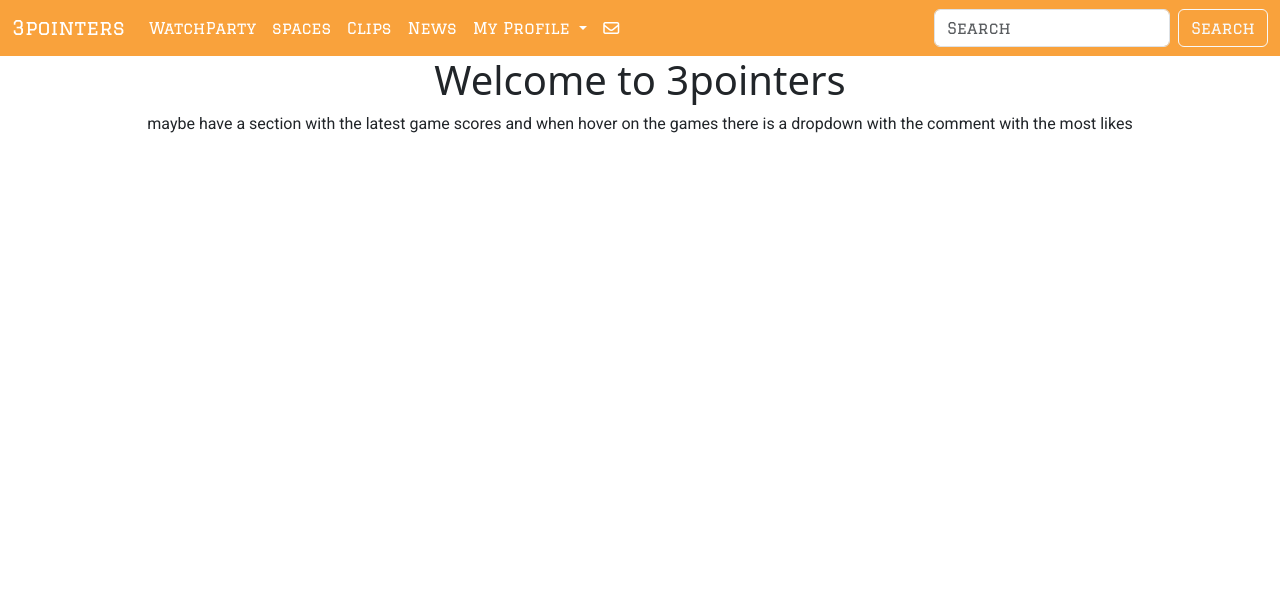
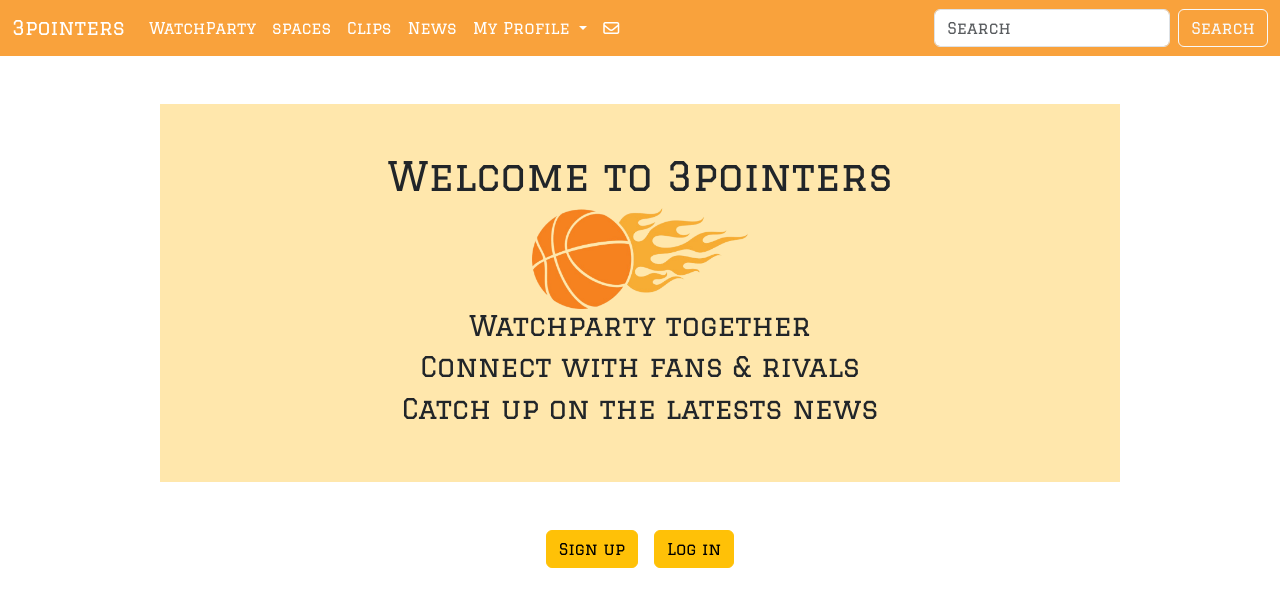
Before and after one commit to Markip00/spring2026_SportsProject, a Django app: page / in a window 1280 px wide. Shown: the top 615 px of the page. Run offline with Django 5.2, Linux system fonts and the light colour scheme; some libraries are stand-ins or nearby versions; some web fonts are replaced.

Commit message:
worked on the home page and starting to work onthe user section

```diff
--- a/SportsProject/sportApp/templates/home.html
+++ b/SportsProject/sportApp/templates/home.html
@@ -6,16 +6,23 @@
 
 {% block content %}
 
-<div class = "d-flex justify-content-center align-items-center">
-<h1> Welcome to 3pointers</h1>
+<div class = "d-flex flex-column w-75 mx-auto align-items-center mt-5 p-5" style="background-color: rgb(255, 231, 172);">
+<h1 class=" header1"> Welcome to 3pointers</h1>
+ <img src=" {% static 'images_in_website/homepage_ball_logo.png' %}  " alt="homepage_logo" class="img-fluid w-25">
+<h3 class="header1"> Watchparty together</h3>
+<h3 class="header1"> Connect with fans & rivals </h3>
+<h3 class="header1"> Catch up on the latests news</h3>
+ </div>
 
-</div>
+<!-- might add a section that makes it look less empty, but for now this is the not signed in template -->
 
 
-<div class = "d-flex justify-content-center align-items-center">
+<!--the buttons to sign in or create account-->
 
-<p> maybe have a section with the latest game scores and when hover on the games there is a dropdown with the comment with the most likes </p>
 
+ <div class="d-flex justify-content-center p-5 gap-3">
+  <a href="{% url 'sign_up' %}" class="btn btn-warning" style="font-family:Graduate;">Sign up </a>
+  <a href="{% url 'log_in' %}" class="btn btn-warning" style="font-family:Graduate;"> Log in</a>
 </div>
 
 
--- a/SportsProject/sportApp/urls.py
+++ b/SportsProject/sportApp/urls.py
@@ -12,4 +12,6 @@ urlpatterns = [
     path('add_friends/' , views.add_friends , name = 'add_friends' ),
     path('direct_messages/' , views.direct_messages , name = 'direct_messages' ),
     path('premium/' , views.premium , name = 'premium' ),
+    path('sign_up/' , views.sign_up , name = 'sign_up' ),
+    path('log_in/' , views.log_in , name = 'log_in' ),
 ]
--- a/SportsProject/sportApp/views.py
+++ b/SportsProject/sportApp/views.py
@@ -27,3 +27,9 @@ def direct_messages(request):
 
 def premium(request):
     return render(request, 'premium.html',{})
+
+def sign_up(request):
+    return render(request, 'sign_up.html',{})
+
+def log_in(request):
+    return render(request, 'log_in.html',{})
```
Also changed, not shown: SportsProject/sportApp/templates/log_in.html (added, +15 -0 lines), SportsProject/sportApp/templates/sign_up.html (added, +15 -0 lines), SportsProject/sportApp/static/images_in_website/homepage_ball_logo.png (added).
